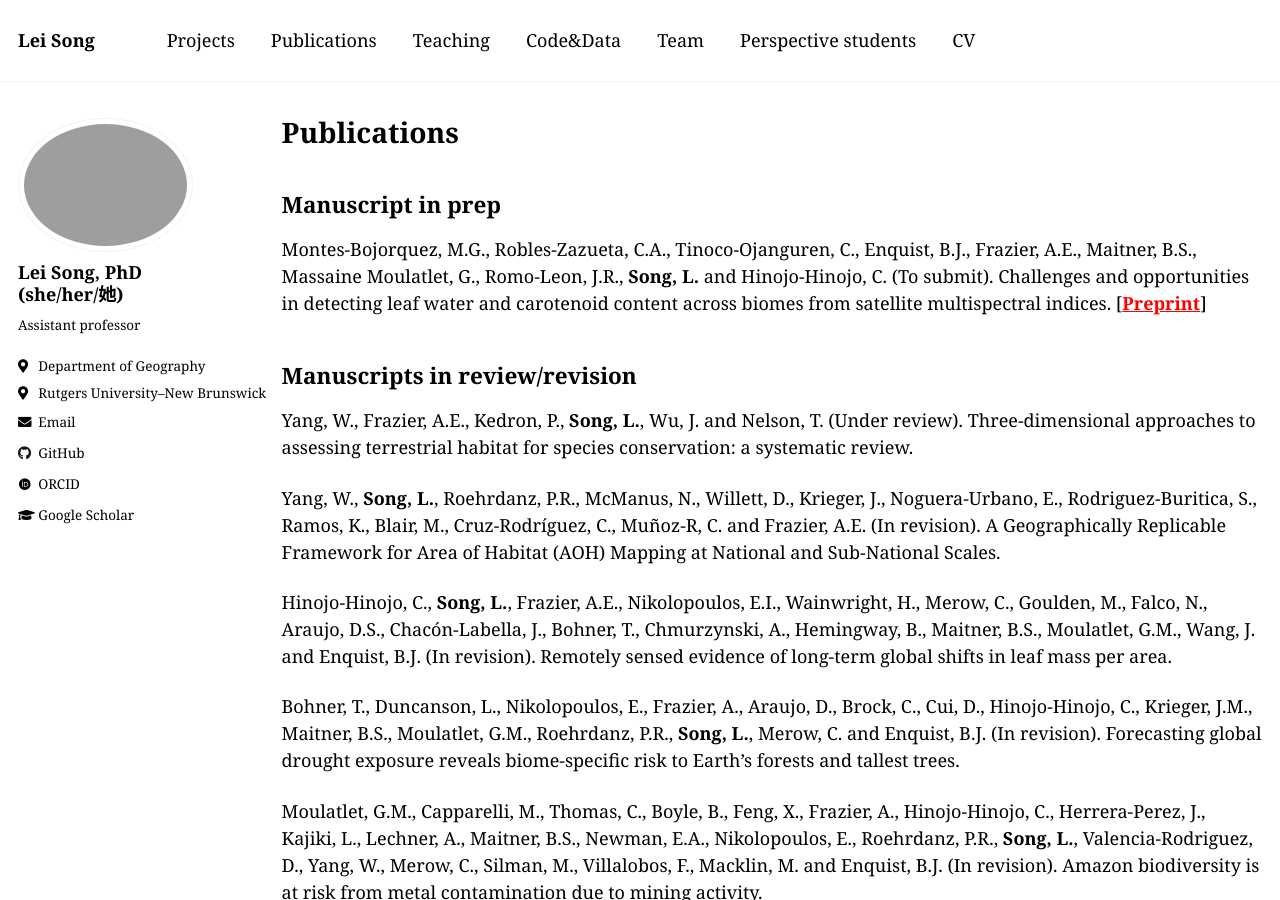
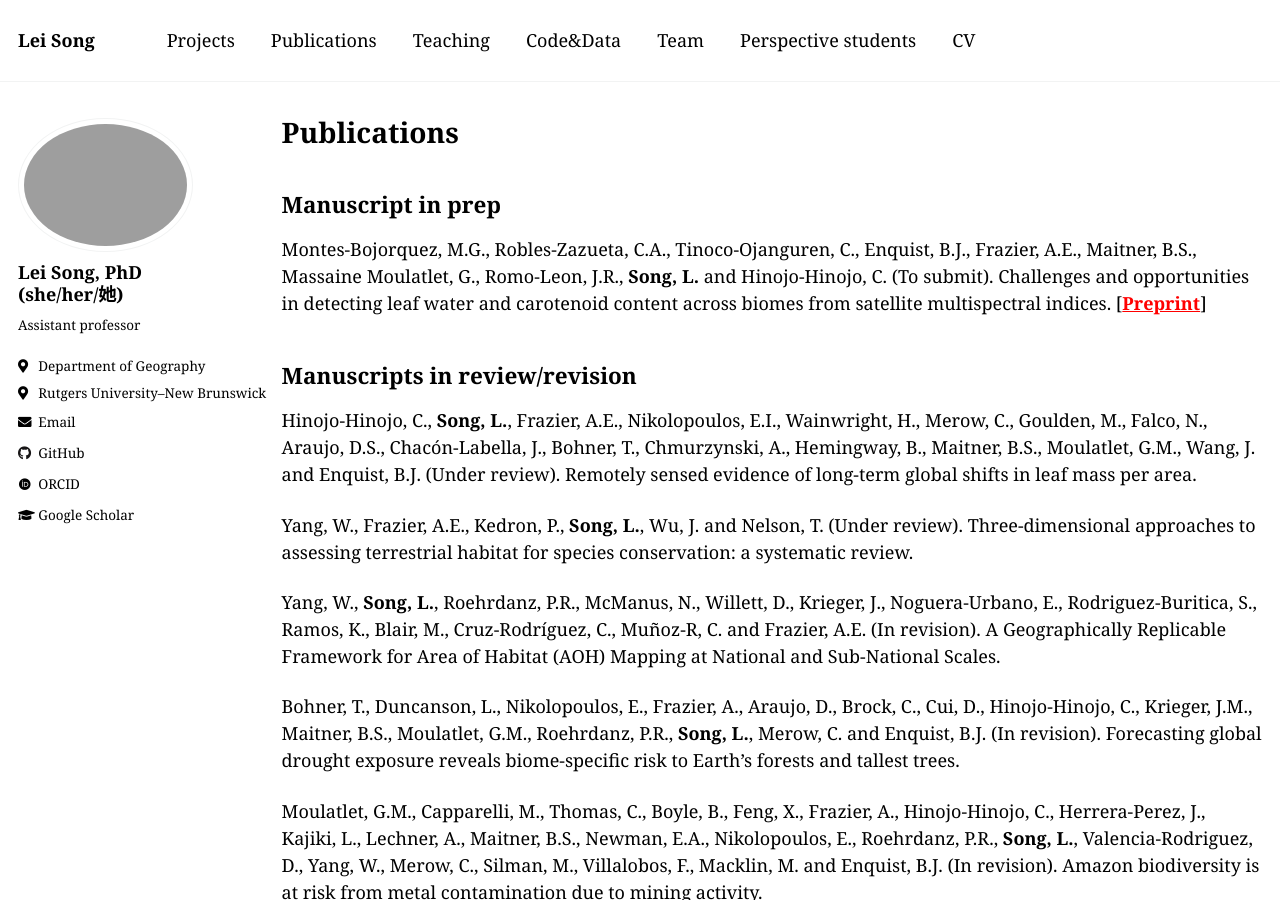
Before and after one commit to LLeiSong/website, a Jekyll site: the page built from _pages/publications.md, in a window 1280 px wide and 900 px high. Built offline with Jekyll 4.4.1, drawn with Linux system fonts in a browser that asks for light colours; some web fonts are replaced.

Commit message:
Update pubs again

```diff
--- a/_pages/publications.md
+++ b/_pages/publications.md
@@ -12,11 +12,11 @@ Montes-Bojorquez, M.G., Robles-Zazueta, C.A., Tinoco-Ojanguren, C., Enquist, B.J
 
 ## Manuscripts in review/revision
 
+Hinojo-Hinojo, C., **Song, L.**, Frazier, A.E., Nikolopoulos, E.I., Wainwright, H., Merow, C., Goulden, M., Falco, N., Araujo, D.S., Chacón-Labella, J., Bohner, T., Chmurzynski, A., Hemingway, B., Maitner, B.S., Moulatlet, G.M., Wang, J. and Enquist, B.J. (Under review). Remotely sensed evidence of long-term global shifts in leaf mass per area.
+
 Yang, W., Frazier, A.E., Kedron, P., **Song, L.**, Wu, J. and Nelson, T. (Under review). Three-dimensional approaches to assessing terrestrial habitat for species conservation: a systematic review.
 
 Yang, W., **Song, L.**, Roehrdanz, P.R., McManus, N., Willett, D., Krieger, J., Noguera-Urbano, E., Rodriguez-Buritica, S., Ramos, K., Blair, M., Cruz-Rodríguez, C., Muñoz-R, C. and Frazier, A.E. (In revision). A Geographically Replicable Framework for Area of Habitat (AOH) Mapping at National and Sub-National Scales.
-
-Hinojo-Hinojo, C., **Song, L.**, Frazier, A.E., Nikolopoulos, E.I., Wainwright, H., Merow, C., Goulden, M., Falco, N., Araujo, D.S., Chacón-Labella, J., Bohner, T., Chmurzynski, A., Hemingway, B., Maitner, B.S., Moulatlet, G.M., Wang, J. and Enquist, B.J. (In revision). Remotely sensed evidence of long-term global shifts in leaf mass per area.
 
 Bohner, T., Duncanson, L., Nikolopoulos, E., Frazier, A., Araujo, D., Brock, C., Cui, D., Hinojo-Hinojo, C., Krieger, J.M., Maitner, B.S., Moulatlet, G.M., Roehrdanz, P.R., **Song, L.**, Merow, C. and Enquist, B.J. (In revision). Forecasting global drought exposure reveals biome-specific risk to Earth’s forests and tallest trees.
 
```
Also changed, not shown: 1 other file.
